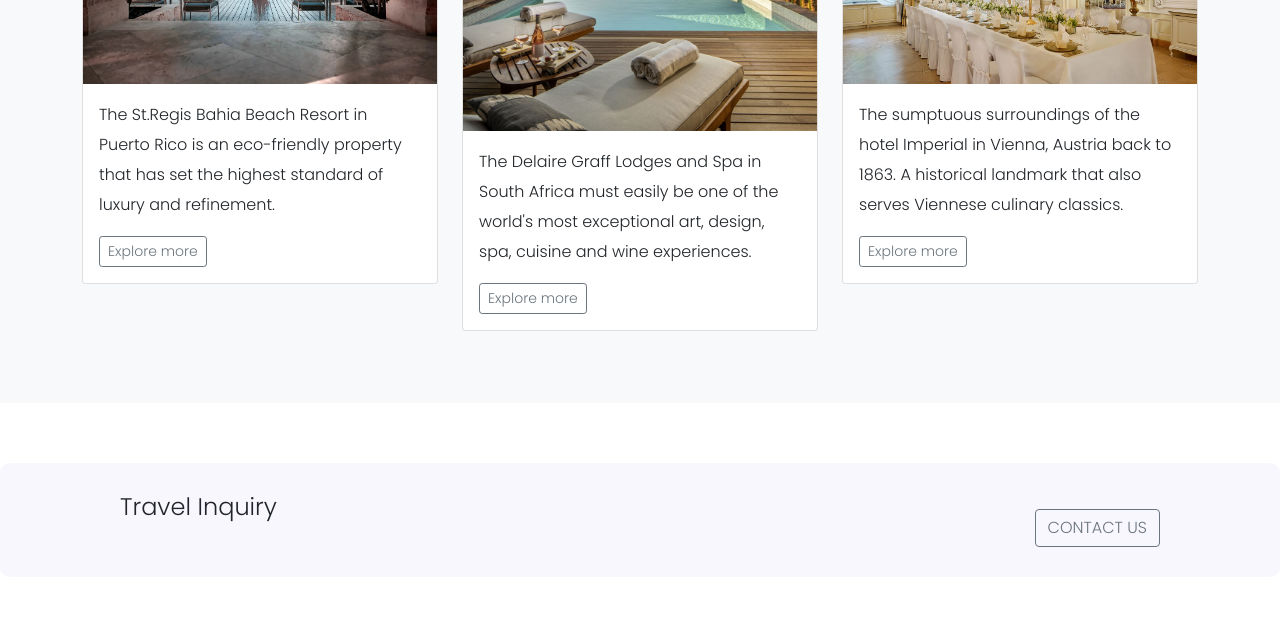
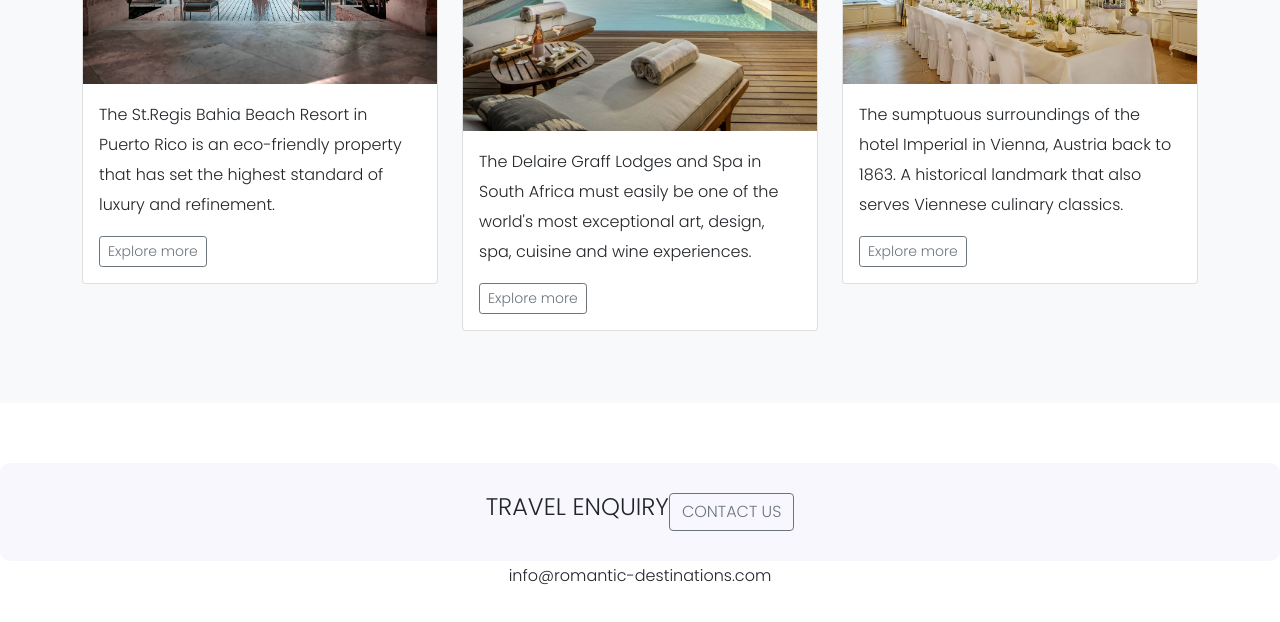
Before and after one commit to Hayesi/Responsive-Homepage-Homework, a plain HTML site: page index.html in a window 1280 px wide. Shown: the part 1393-2015 px from the top of the page. Drawn offline with nearby package versions, Linux system fonts and the light colour scheme; a web font is replaced by a local one.

Commit message:
Updated html

```diff
--- a/index.html
+++ b/index.html
@@ -264,16 +264,16 @@
       </div>
     </div>
     <footer>
-      <div class="contact-box justify-content-between mb-5 d-none d-md-flex">
+      <div class="contact-box justify-content-center mt-3 d-none d-md-flex">
         <div>
-          <h4 class="text-center" class="mt-3">Travel Inquiry</h4>
+          <h4 class="text-center" class="mt-3">TRAVEL ENQUIRY</h4>
         </div>
         <div>
-          <div class="d-flex justify-content-between align-items-center">
+          <div class="d-flex justify-content-center">
             <div class="btn-group">
               <button
                 type="button"
-                class="btn btn-outline-secondary mt-3"
+                class="btn btn-outline-secondary mt-6"
                 href="/contact.html"
                 title="Contact us"
               >
@@ -283,7 +283,7 @@
           </div>
         </div>
       </div>
-      <div class="d-flex justify-content-center mb-5">
+      <div class="d-flex justify-content-center mb-4">
         <p>info@romantic-destinations.com</p>
       </div>
       <div class="social-links d-flex justify-content-center">
```
